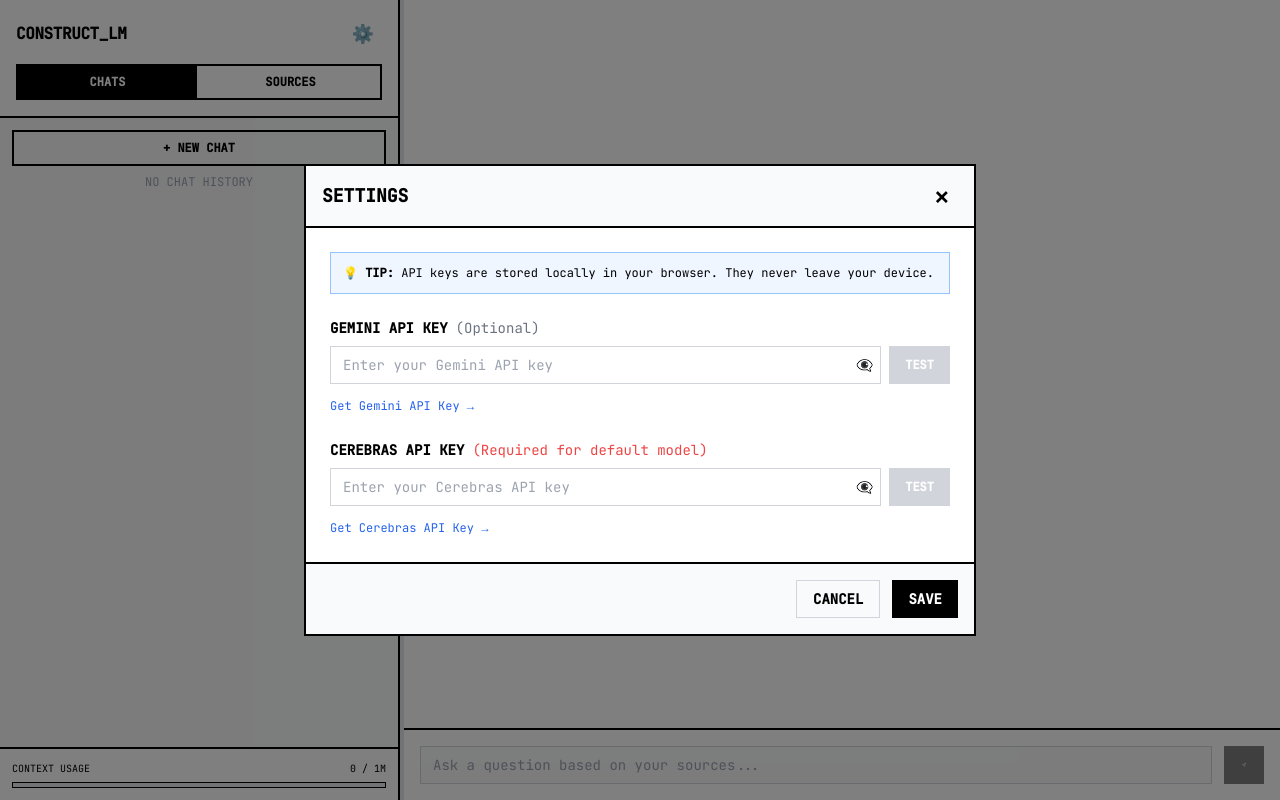
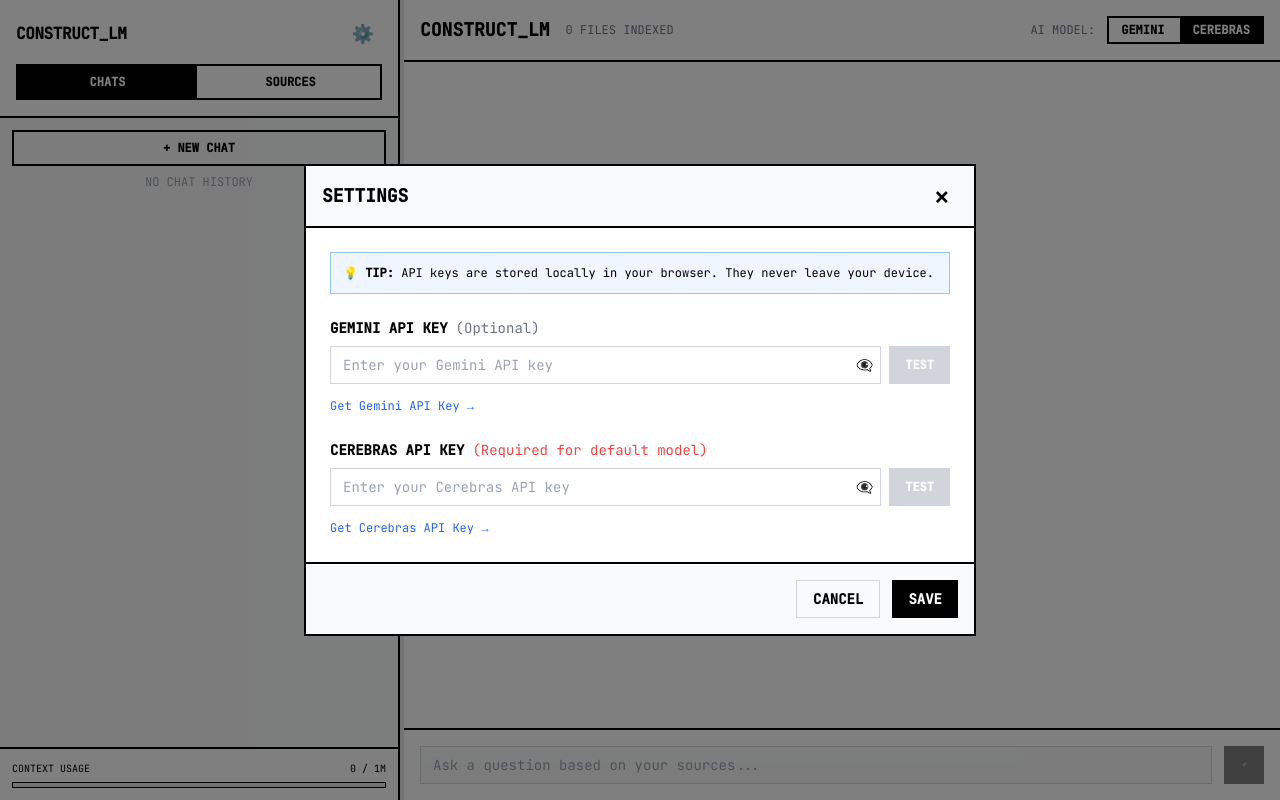
Before and after one commit to mike-ai-lab/constructlm--14-, a React (Vite) app: page / in a window 1280 px wide. Built offline with nearby package versions, Linux system fonts and the light colour scheme.

Commit message:
feat: add desktop header with AI model switcher

```diff
--- a/App.tsx
+++ b/App.tsx
@@ -285,6 +285,7 @@
       </div>
 
       <main className="flex-1 flex flex-col h-full relative overflow-hidden">
+        {/* Mobile Header */}
         <header className="md:hidden p-3 border-b-2 border-black flex justify-between items-center bg-white z-10 flex-shrink-0">
           <button
             onClick={() => setIsMobileSidebarOpen(true)}
@@ -302,6 +303,39 @@
               <option value="gemini">GEMINI</option>
               <option value="cerebras">CEREBRAS</option>
             </select>
+          </div>
+        </header>
+
+        {/* Desktop Header */}
+        <header className="hidden md:flex p-4 border-b-2 border-black justify-between items-center bg-white z-10 flex-shrink-0">
+          <div className="flex items-center gap-4">
+            <h1 className="font-mono text-lg font-bold">CONSTRUCT_LM</h1>
+            <span className="text-xs font-mono text-gray-500">{files.length} FILES INDEXED</span>
+          </div>
+          <div className="flex items-center gap-3">
+            <span className="text-xs font-mono text-gray-500">AI MODEL:</span>
+            <div className="flex gap-1 border-2 border-black">
+              <button
+                onClick={() => setAiModel('gemini')}
+                className={`px-3 py-1 text-xs font-mono font-bold transition-all ${
+                  aiModel === 'gemini'
+                    ? 'bg-black text-white'
+                    : 'bg-white text-black hover:bg-gray-100'
+                }`}
+              >
+                GEMINI
+              </button>
+              <button
+                onClick={() => setAiModel('cerebras')}
+                className={`px-3 py-1 text-xs font-mono font-bold transition-all ${
+                  aiModel === 'cerebras'
+                    ? 'bg-black text-white'
+                    : 'bg-white text-black hover:bg-gray-100'
+                }`}
+              >
+                CEREBRAS
+              </button>
+            </div>
           </div>
         </header>
 
```
